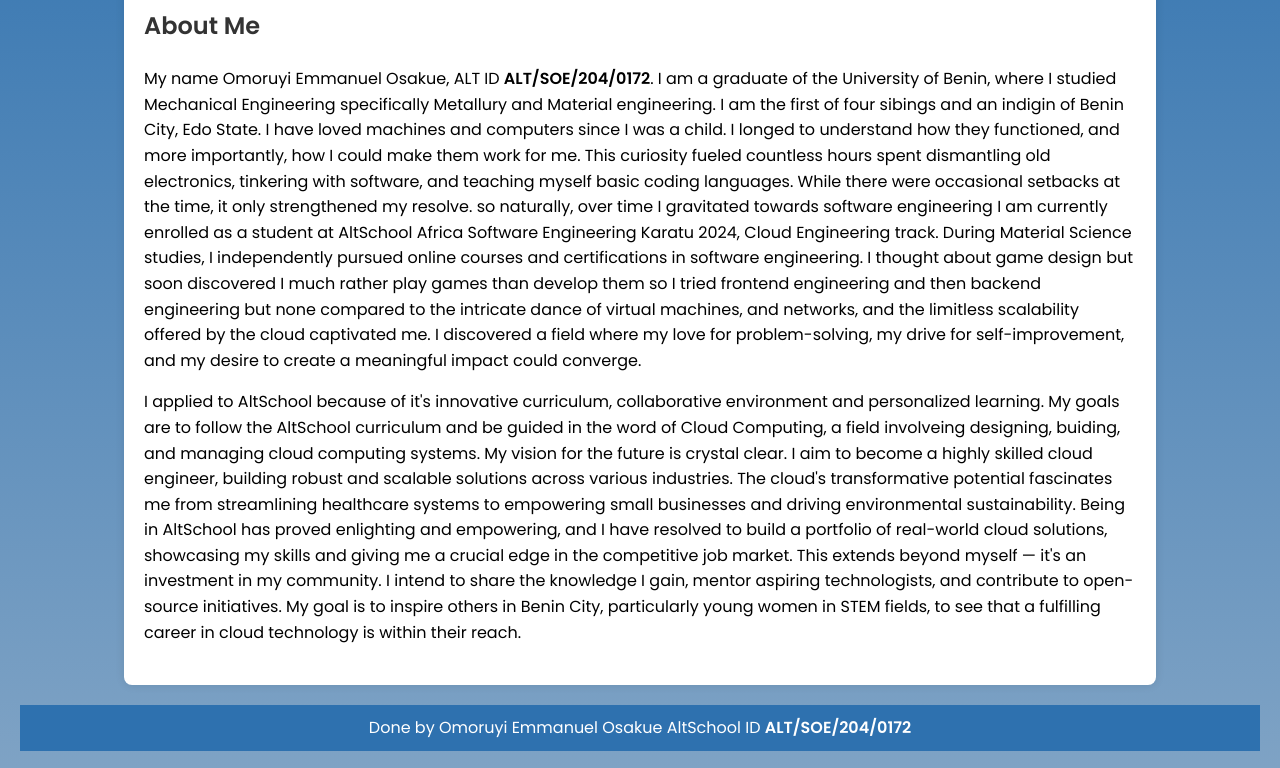
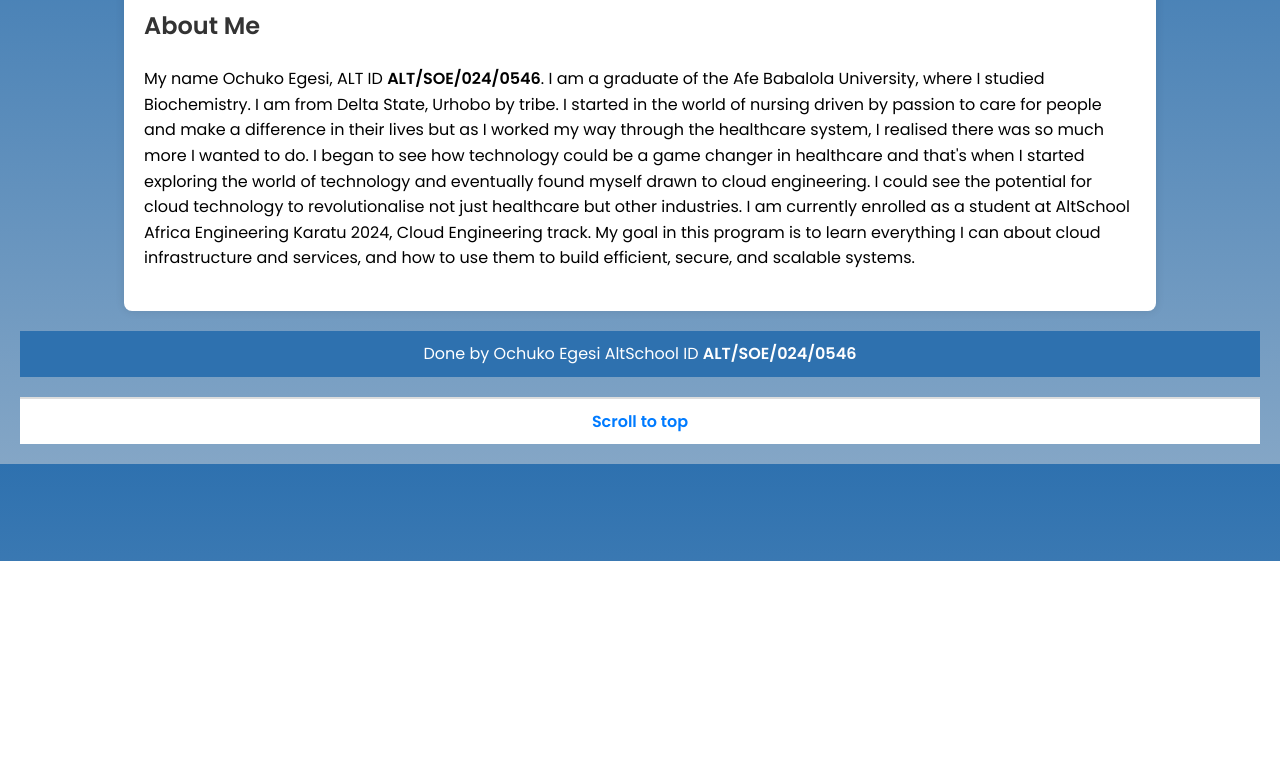
Before and after one commit to Ochukoo/altschoolassignment, a plain HTML site: page index.html in a window 1280 px wide. Shown: the part 239-1007 px from the top of the page. After the commit the page ends 800 px from the top, so only its background shows below. Drawn offline with Linux system fonts and the light colour scheme.

Commit message:
modified version

```diff
--- a/index.html
+++ b/index.html
@@ -3,7 +3,7 @@
 <head>
     <meta charset="UTF-8">
     <meta name="viewport" content="width=device-width, initial-scale=1.0">
-    <title>Omoruyi Emmanuel Osakue</title>
+    <title>Ochuko Egesi</title>
     <link rel="stylesheet" href="/styles.css">
 </head>
 <body>
@@ -18,31 +18,22 @@
     <main>
         <section>
             <div style="color: black; text-align: center;">
-                <h1>Hello, I'm <span>Omoruyi Emmanuel Osakue</span></h1>
+                <h1>Hello, I'm <span>Ochuko Egesi</span></h1>
             </div>
             <div style="color: black;">
                 <h2>About Me</h2>
-                <p>My name Omoruyi Emmanuel Osakue, ALT ID <strong>ALT/SOE/204/0172</strong>. I am a graduate of the University of Benin, where I studied Mechanical Engineering specifically Metallury and Material
-                engineering. I am the first of four sibings and an indigin of Benin City,
-                Edo State. I have loved machines and computers since I was a child. I longed to understand how they functioned, and more importantly, how I could make them work for me.
-                This curiosity fueled countless hours spent dismantling old electronics, tinkering with software, and teaching myself basic coding languages.
-                While there were occasional setbacks at the time, it only strengthened my resolve. so naturally, over time I gravitated towards software engineering
-                I am currently enrolled as a student at AltSchool Africa Software Engineering Karatu 2024, Cloud Engineering track.
-                During Material Science studies, I independently pursued online courses and certifications in software engineering.
-                I thought about game design but soon discovered I much rather play games than develop them so I tried frontend engineering and then backend engineering
-                but none compared to the intricate dance of virtual machines, and networks, and the limitless scalability offered by the cloud captivated me.
-                I discovered a field where my love for problem-solving, my drive for self-improvement, and my desire to create a meaningful impact could converge.</p>
-                <p>I applied to AltSchool because of it's innovative curriculum, collaborative environment and personalized learning. My goals are to follow the AltSchool curriculum
-                and be guided in the word of Cloud Computing, a field involveing designing, buiding, and managing cloud computing systems.
-                My vision for the future is crystal clear. I aim to become a highly skilled cloud engineer, building robust and scalable solutions across various industries.
-                The cloud's transformative potential fascinates me from streamlining healthcare systems to empowering small businesses and driving environmental sustainability.
-                Being in AltSchool has proved enlighting and empowering, and I have resolved to build a portfolio of real-world cloud solutions, showcasing my skills and giving me a crucial edge in the competitive job market.
-                This extends beyond myself — it's an investment in my community. I intend to share the knowledge I gain, mentor aspiring technologists, and contribute to open-source initiatives. My goal is to inspire others in Benin City,
-                 particularly young women in STEM fields, to see that a fulfilling career in cloud technology is within their reach.</p>
+                <p>My name Ochuko Egesi, ALT ID <strong>ALT/SOE/024/0546</strong>.
+                I am a graduate of the Afe Babalola University, where I studied Biochemistry.
+                I am from Delta State, Urhobo by tribe.
+                I started in the world of nursing driven by passion to care for people and make a difference in their lives but as I worked my way through the healthcare system, I realised there was so much more I wanted to do.
+                I began to see how technology could be a game changer in healthcare and that's when I started exploring the world of technology and eventually found myself drawn to cloud engineering.
+                I could see  the potential for cloud technology to revolutionalise not just healthcare but other industries.
+                I am currently enrolled as a student at AltSchool Africa Engineering Karatu 2024, Cloud Engineering track.
+                My goal in this program is to learn everything I can about cloud infrastructure and services, and how to use them to build efficient, secure, and scalable systems.</p>
         </section>
     </main>
     <footer>
-        <p>Done by <span>Omoruyi Emmanuel Osakue</span> AltSchool ID <strong>ALT/SOE/204/0172</strong></p>
+        <p>Done by <span>Ochuko Egesi</span> AltSchool ID <strong>ALT/SOE/024/0546</strong></p>
         <a href="#" class="top-link">Scroll to top</a>
     </footer>
 </body>
```
Also changed, not shown: pages/form.html (+2 -2 lines), pages/media.html (+12 -11 lines), pages/table.html (+2 -2 lines).
